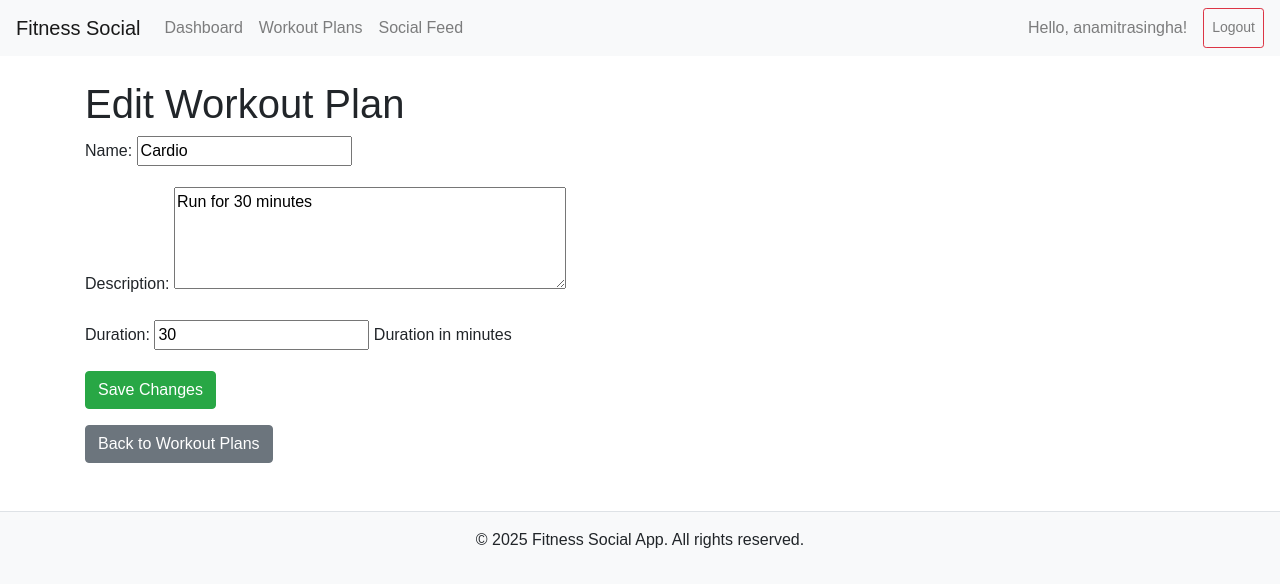
After one commit to Piunam/Fitness_app, a Django app: page /edit-workout/1/ in a window 1280 px wide. The commit adds this page. Shown: the top 587 px of the page. Run offline with Django 5.2, Linux system fonts and the light colour scheme; a user stored in the database is signed in; data comes from the database, SQL or seed files in the repository; some libraries are stand-ins or nearby versions.

Commit message:
Added CRUD features for Workout Plans

```diff
--- /dev/null
+++ b/fitness_social_app/core/forms.py
@@ -0,0 +1,10 @@
+from django import forms
+from .models import Workout
+
+class WorkoutForm(forms.ModelForm):
+    class Meta:
+        model = Workout
+        fields = ['name', 'description', 'duration']
+        widgets = {
+            'description': forms.Textarea(attrs={'rows': 4}),
+        }
--- a/fitness_social_app/core/models.py
+++ b/fitness_social_app/core/models.py
@@ -9,14 +9,25 @@ class Profile(models.Model):
     def __str__(self):
         return f"{self.user.username}'s profile"
 
+# class Workout(models.Model):
+#     user = models.ForeignKey(User, on_delete=models.CASCADE)
+#     name = models.CharField(max_length=100)
+#     description = models.TextField()
+#     date = models.DateField()
+
+#     def __str__(self):
+#         return f"{self.name} - {self.user.username}"
+
 class Workout(models.Model):
-    user = models.ForeignKey(User, on_delete=models.CASCADE)
-    name = models.CharField(max_length=100)
-    description = models.TextField()
-    date = models.DateField()
+    user = models.ForeignKey(User, on_delete=models.CASCADE)  # Link to the user who created it
+    name = models.CharField(max_length=100)  # Name of the workout plan
+    description = models.TextField()  # Description of the workout plan
+    duration = models.IntegerField(help_text="Duration in minutes")  # Duration of the workout
+    date_created = models.DateTimeField(auto_now_add=True)  # Auto-generated timestamp
 
     def __str__(self):
         return f"{self.name} - {self.user.username}"
+
 
 class Progress(models.Model):
     user = models.ForeignKey(User, on_delete=models.CASCADE)
--- a/fitness_social_app/core/urls.py
+++ b/fitness_social_app/core/urls.py
@@ -4,5 +4,8 @@ from . import views
 urlpatterns = [
     path('', views.dashboard, name='dashboard'),
     path('workout-plans/', views.workout_plans, name='workout_plans'),
+    path('add-workout/', views.add_workout, name='add_workout'),
+    path('edit-workout/<int:pk>/', views.edit_workout, name='edit_workout'),
+    path('delete-workout/<int:pk>/', views.delete_workout, name='delete_workout'),
     path('social-feed/', views.social_feed, name='social_feed'),
 ]
--- a/fitness_social_app/core/views.py
+++ b/fitness_social_app/core/views.py
@@ -1,7 +1,10 @@
-from django.shortcuts import render, redirect
+from django.shortcuts import render, redirect, get_object_or_404
 from django.contrib.auth.decorators import login_required
 from .models import Workout, Progress, SocialConnection
 from django.contrib.auth.models import User
+from .forms import WorkoutForm
+
+
 
 @login_required
 def dashboard(request):
@@ -10,10 +13,52 @@ def dashboard(request):
     return render(request, 'dashboard.html', {'workouts': user_workouts, 'progress': user_progress})
 
 
+# @login_required
+# def workout_plans(request):
+#     all_workouts = Workout.objects.all()
+#     return render(request, 'workout_plans.html', {'workouts': all_workouts})
+
 @login_required
 def workout_plans(request):
-    all_workouts = Workout.objects.all()
-    return render(request, 'workout_plans.html', {'workouts': all_workouts})
+    workouts = Workout.objects.filter(user=request.user)  # Show only the logged-in user's workouts
+    return render(request, 'workout_plans.html', {'workouts': workouts})
+
+
+@login_required
+def add_workout(request):
+    if request.method == 'POST':
+        form = WorkoutForm(request.POST)
+        if form.is_valid():
+            workout = form.save(commit=False)
+            workout.user = request.user  # Assign the logged-in user as the creator
+            workout.save()
+            return redirect('workout_plans')
+    else:
+        form = WorkoutForm()
+    return render(request, 'add_workout.html', {'form': form})
+
+@login_required
+def edit_workout(request, pk):
+    workout = get_object_or_404(Workout, pk=pk, user=request.user)
+    if request.method == 'POST':
+        form = WorkoutForm(request.POST, instance=workout)
+        if form.is_valid():
+            form.save()
+            return redirect('workout_plans')
+    else:
+        form = WorkoutForm(instance=workout)
+    return render(request, 'edit_workout.html', {'form': form})
+
+@login_required
+def delete_workout(request, pk):
+    workout = get_object_or_404(Workout, pk=pk, user=request.user)
+    if request.method == 'POST':
+        workout.delete()
+        return redirect('workout_plans')
+    return render(request, 'delete_workout.html', {'workout': workout})
+
+
+
 
 @login_required
 def social_feed(request):
--- /dev/null
+++ b/fitness_social_app/templates/edit_workout.html
@@ -0,0 +1,11 @@
+{% extends 'base.html' %}
+
+{% block content %}
+<h1>Edit Workout Plan</h1>
+<form method="post">
+    {% csrf_token %}
+    {{ form.as_p }}
+    <button type="submit" class="btn btn-success">Save Changes</button>
+</form>
+<a href="{% url 'workout_plans' %}" class="btn btn-secondary mt-3">Back to Workout Plans</a>
+{% endblock %}
--- a/fitness_social_app/templates/workout_plans.html
+++ b/fitness_social_app/templates/workout_plans.html
@@ -2,6 +2,7 @@
 
 {% block content %}
 <h1>Workout Plans</h1>
+<a href="{% url 'add_workout' %}" class="btn btn-primary mb-3">Add New Workout</a>
 
 <div class="row">
     {% for workout in workouts %}
@@ -10,7 +11,9 @@
             <div class="card-body">
                 <h5 class="card-title">{{ workout.name }}</h5>
                 <p class="card-text">{{ workout.description }}</p>
-                <a href="#" class="btn btn-primary">Start Workout</a>
+                <p><strong>Duration:</strong> {{ workout.duration }} minutes</p>
+                <a href="{% url 'edit_workout' workout.pk %}" class="btn btn-warning btn-sm">Edit</a>
+                <a href="{% url 'delete_workout' workout.pk %}" class="btn btn-danger btn-sm">Delete</a>
             </div>
         </div>
     </div>
```
Also changed, not shown: fitness_social_app/core/admin.py (+8 -1 lines), fitness_social_app/templates/add_workout.html (added, +11 -0 lines), fitness_social_app/templates/delete_workout.html (added, +11 -0 lines), fitness_social_app/core/migrations/0002_remove_workout_date_workout_date_created_and_more.py (added), fitness_social_app/db.sqlite3.
